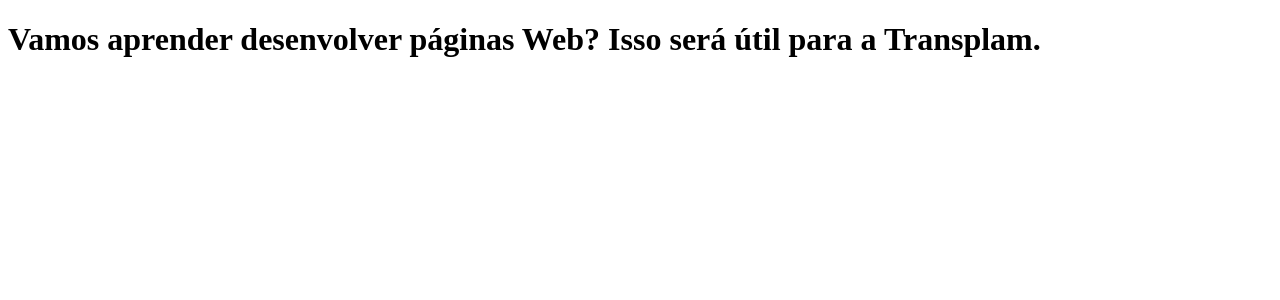
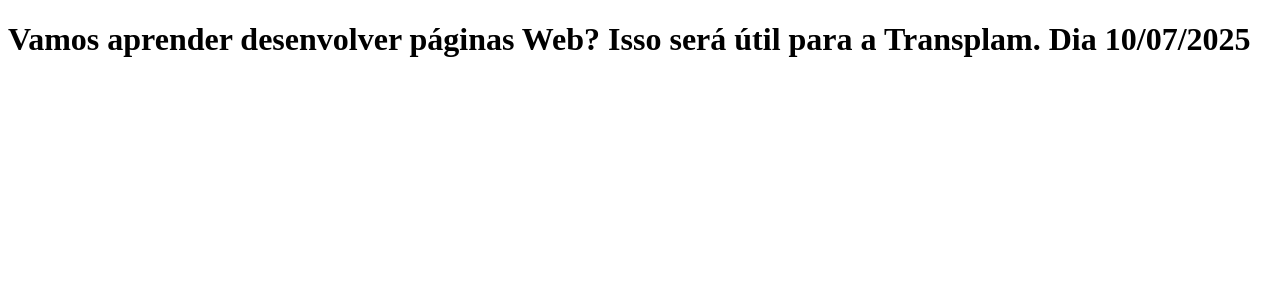
Before and after one commit to LukeMed/clone-tabnews, a Next.js app: page / in a window 1280 px wide. Shown: the top 300 px of the page. Built offline with nearby package versions, Linux system fonts and the light colour scheme.

Commit message:
Atualização do 10/07/2025

```diff
--- a/pages/index.js
+++ b/pages/index.js
@@ -1,5 +1,5 @@
 function Home(){
-    return <h1>Vamos aprender desenvolver páginas Web? Isso será útil para a Transplam.</h1>
+    return <h1>Vamos aprender desenvolver páginas Web? Isso será útil para a Transplam. Dia 10/07/2025</h1>
 }
 
 export default Home;
```
